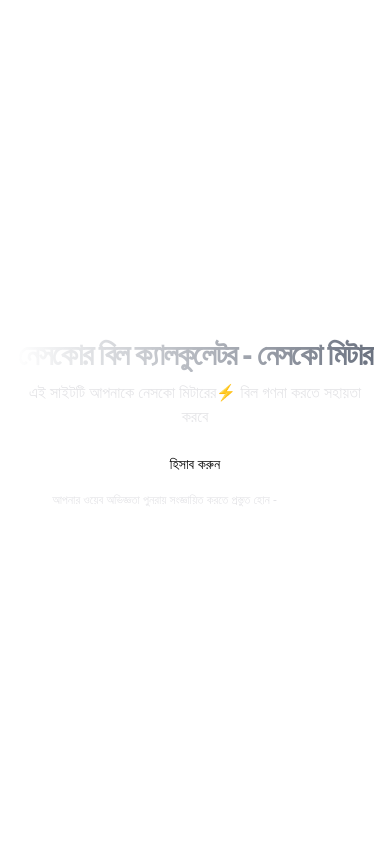
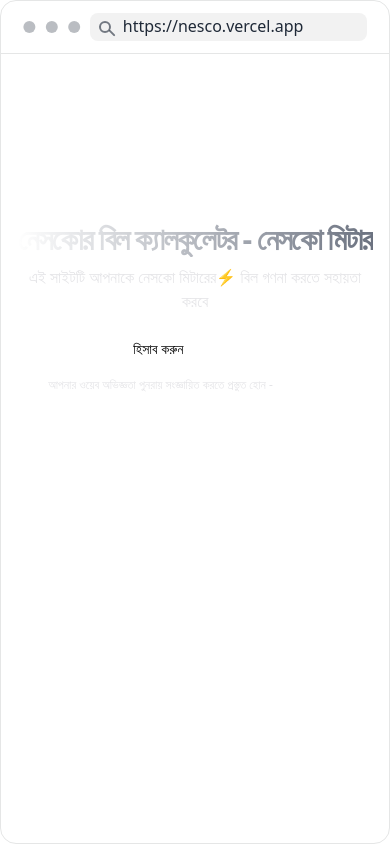
Before and after one commit to hasanshahriar32/nesco, a Next.js app: page / in a window 390 px wide. Built offline with nearby package versions, Linux system fonts and the light colour scheme.

Commit message:
Update homepage layout and add history button

```diff
--- a/src/pages/index.js
+++ b/src/pages/index.js
@@ -4,7 +4,11 @@
 
 export default function Home() {
   return (
-    <section className="w-full flex items-center justify-center h-screen py-12 md:py-24 lg:py-32 xl:py-48 ">
+    <div className="h-screen mockup-browser border border-base-300 ">
+      <div className="mockup-browser-toolbar">
+        <div className="input">https://nesco.vercel.app</div>
+      </div>
+      <section className="border-t border-base-300 w-full flex items-center overflow-y-auto justify-center min-h-[60vh]  max-h-[95vh] py-12 md:py-24 lg:py-32 xl:py-48 ">
         <div className=" px-4 md:px-6">
           <div className="grid gap-6 items-center">
             <div className="flex flex-col justify-center space-y-4 text-center">
@@ -19,18 +23,27 @@
               <div className="w-full max-w-sm space-y-2 mx-auto">
                 <form className="flex justify-center space-x-2">
                   <Link href="/bill">
-                  <Button className="bg-white text-black" type="submit">
+                    <Button
+                      className="bg-white text-black hover:text-white"
+                      type="submit"
+                    >
                       হিসাব করুন
+                    </Button>
+                  </Link>
+                  <Link href="/history">
+                    <Button className="bg-transparent text-white" type="submit">
+                      হিস্টোরি
                     </Button>
                   </Link>
                 </form>
                 <p className="text-xs text-zinc-200 dark:text-zinc-100">
-                আপনার ওয়েব অভিজ্ঞতা পুনরায় সংজ্ঞায়িত করতে প্রস্তুত হোন - {""}
+                  আপনার ওয়েব অভিজ্ঞতা পুনরায় সংজ্ঞায়িত করতে প্রস্তুত হোন -{" "}
+                  {""}
                   <Link
                     className="underline underline-offset-2 text-white"
                     href="https://shahriarhasan.vercel.app"
                   >
-                  যোগাযোগ করুন
+                    যোগাযোগ করুন।
                   </Link>
                 </p>
               </div>
@@ -38,5 +51,6 @@
           </div>
         </div>
       </section>
+    </div>
   );
 }
```
Lines whose indentation alone changed are shown as unchanged.
